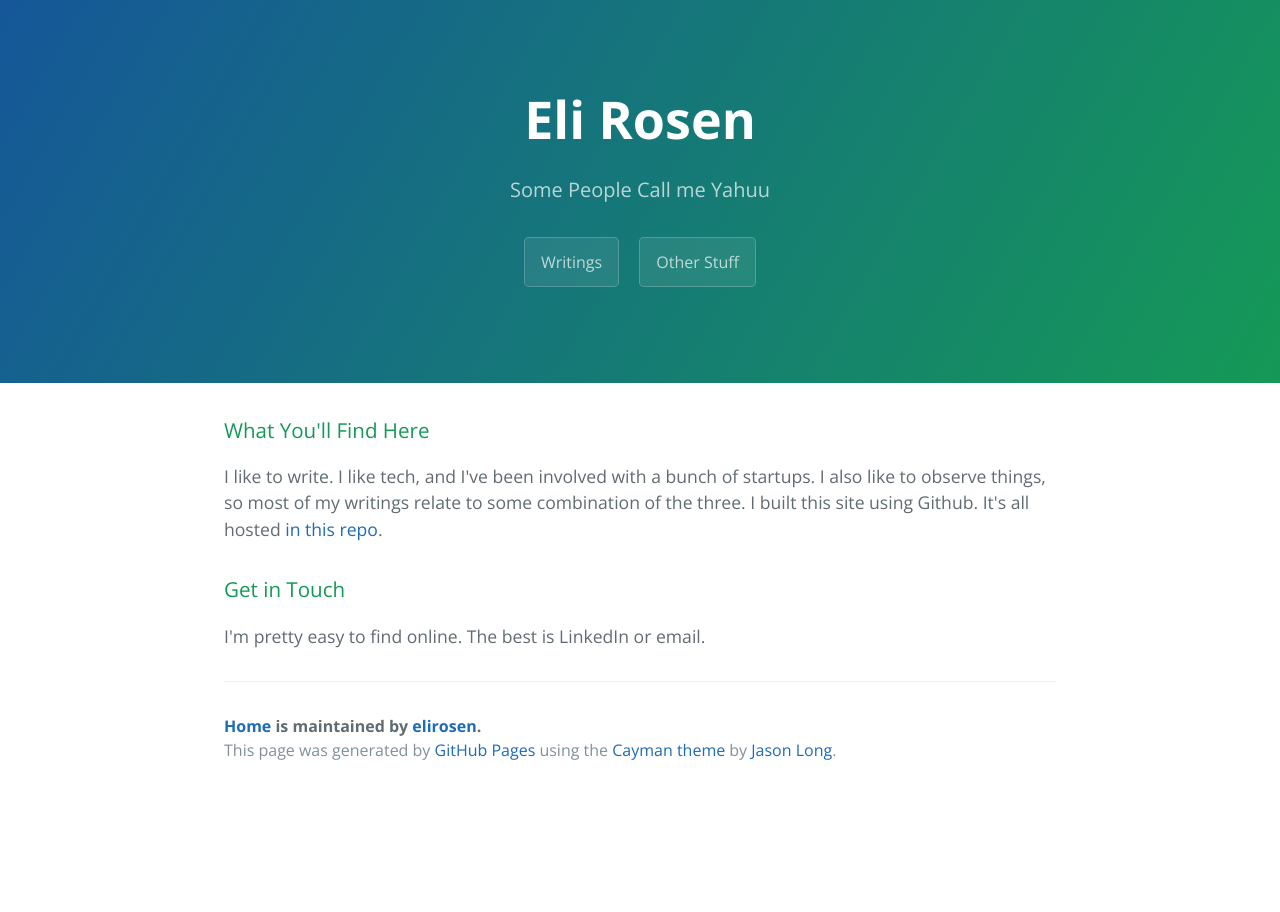
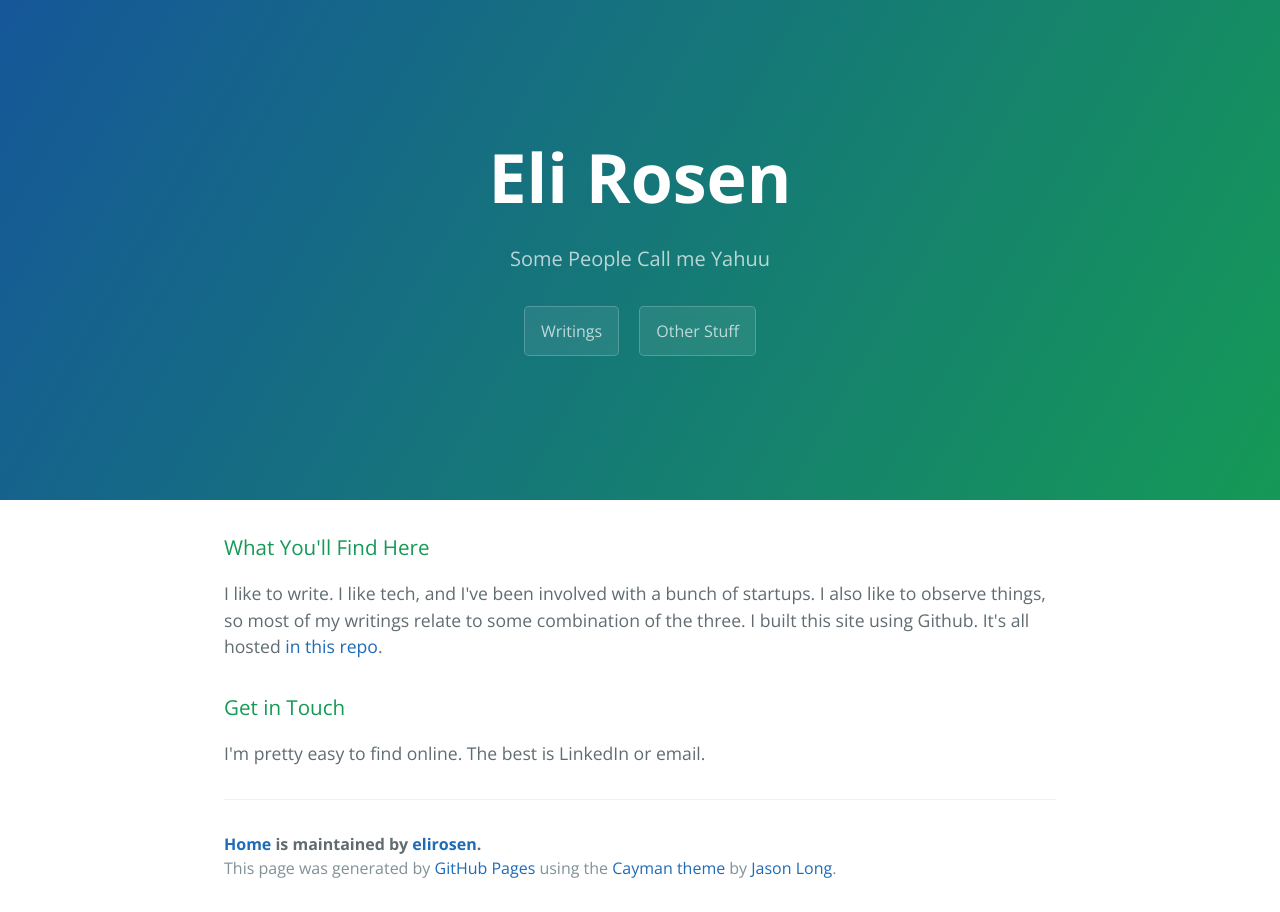
Before and after one commit to elirosen/home, a plain HTML site: page index.html in a window 1280 px wide. Before the commit the page ends 800 px from the top, so only its background shows below. Drawn offline with nearby package versions, Linux system fonts and the light colour scheme.

Commit message:
update stylesheet
changed header font size

```diff
--- a/stylesheets/stylesheet.css
+++ b/stylesheets/stylesheet.css
@@ -57,7 +57,9 @@ a {
   color: #fff;
   text-align: center;
   background-color: #159957;
-  background-image: linear-gradient(120deg, #155799, #159957); }
+  background-image: linear-gradient(120deg, #155799, #159957);
+  min-height: 500px;
+}
 
 @media screen and (min-width: 64em) {
   .page-header {
@@ -72,20 +74,21 @@ a {
     padding: 2rem 1rem; } }
 
 .project-name {
-  margin-top: 0;
-  margin-bottom: 0.1rem; }
+  margin-bottom: 0.1rem;
+  padding:;
+}
 
 @media screen and (min-width: 64em) {
   .project-name {
-    font-size: 3.25rem; } }
+    font-size: 4.25rem; } }
 
 @media screen and (min-width: 42em) and (max-width: 64em) {
   .project-name {
-    font-size: 2.25rem; } }
+    font-size: 3.25rem; } }
 
 @media screen and (max-width: 42em) {
   .project-name {
-    font-size: 1.75rem; } }
+    font-size: 2.75rem; } }
 
 .project-tagline {
   margin-bottom: 2rem;
```
